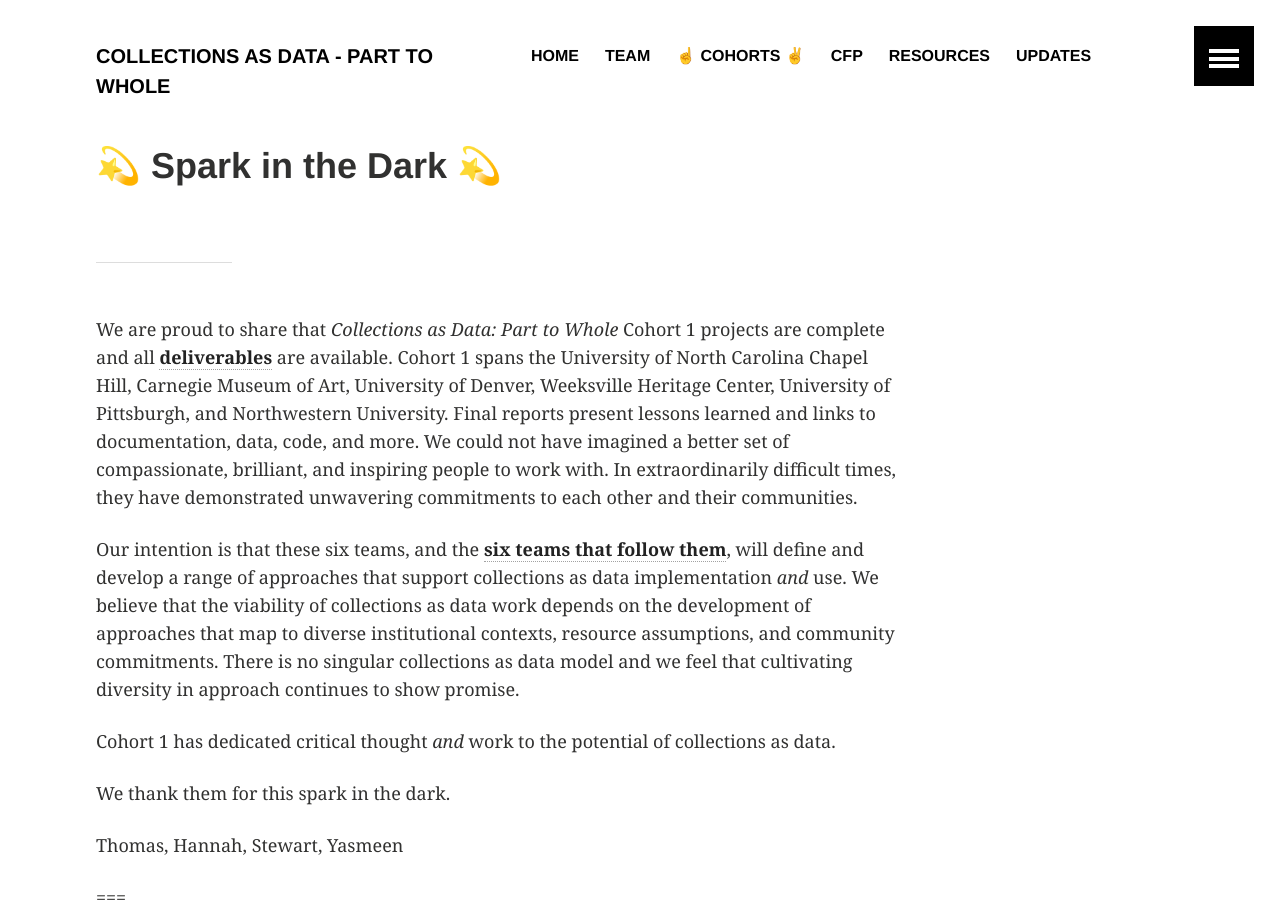
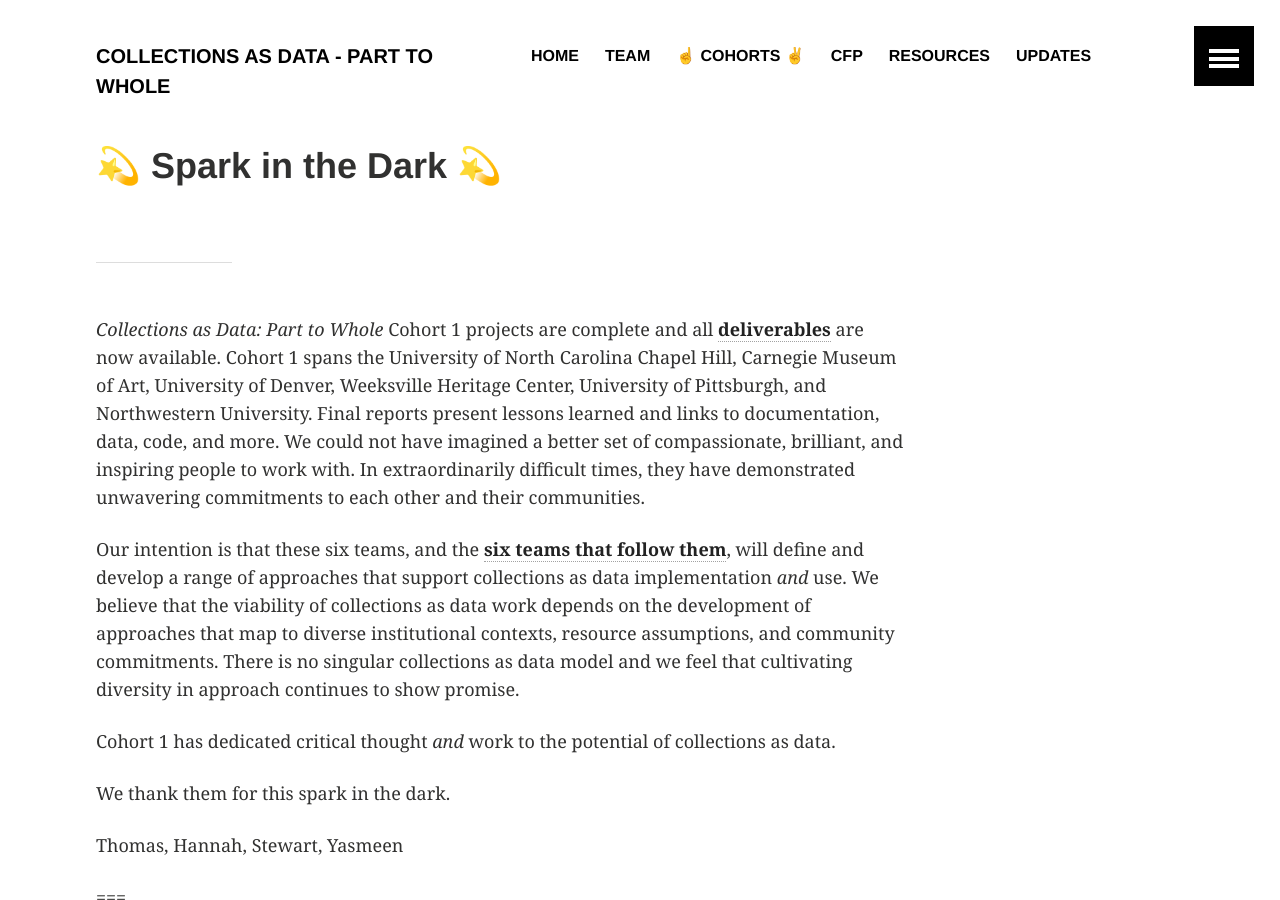
Before and after one commit to collectionsasdata/part2whole, a Jekyll site: the page built from _posts/2020-12-04-spark.markdown, in a window 1280 px wide and 900 px high. Built offline with Jekyll 4.4.1, drawn with Linux system fonts in a browser that asks for light colours.

Commit message:
Update 2020-12-04-spark.markdown

```diff
--- a/_posts/2020-12-04-spark.markdown
+++ b/_posts/2020-12-04-spark.markdown
@@ -6,7 +6,7 @@ teaser: "Cohort 1 projects complete"
 ---
 ---
 
-We are proud to share that *Collections as Data: Part to Whole* Cohort 1 projects are complete and all [**deliverables**](https://osf.io/r9n3s/wiki/home/) are available. Cohort 1 spans the University of North Carolina Chapel Hill, Carnegie Museum of Art, University of Denver, Weeksville Heritage Center, University of Pittsburgh, and Northwestern University. Final reports present lessons learned and links to documentation, data, code, and more. We could not have imagined a better set of compassionate, brilliant, and inspiring people to work with. In extraordinarily difficult times, they have demonstrated unwavering commitments to each other and their communities.
+*Collections as Data: Part to Whole* Cohort 1 projects are complete and all [**deliverables**](https://osf.io/r9n3s/wiki/home/) are now available. Cohort 1 spans the University of North Carolina Chapel Hill, Carnegie Museum of Art, University of Denver, Weeksville Heritage Center, University of Pittsburgh, and Northwestern University. Final reports present lessons learned and links to documentation, data, code, and more. We could not have imagined a better set of compassionate, brilliant, and inspiring people to work with. In extraordinarily difficult times, they have demonstrated unwavering commitments to each other and their communities.
 
 Our intention is that these six teams, and the [**six teams that follow them**](https://collectionsasdata.github.io/part2whole/cohortone/), will define and develop a range of approaches that support collections as data implementation *and* use. We believe that the viability of collections as data work depends on the development of approaches that map to diverse institutional contexts, resource assumptions, and community commitments. There is no singular collections as data model and we feel that cultivating diversity in approach continues to show promise.
 
```
